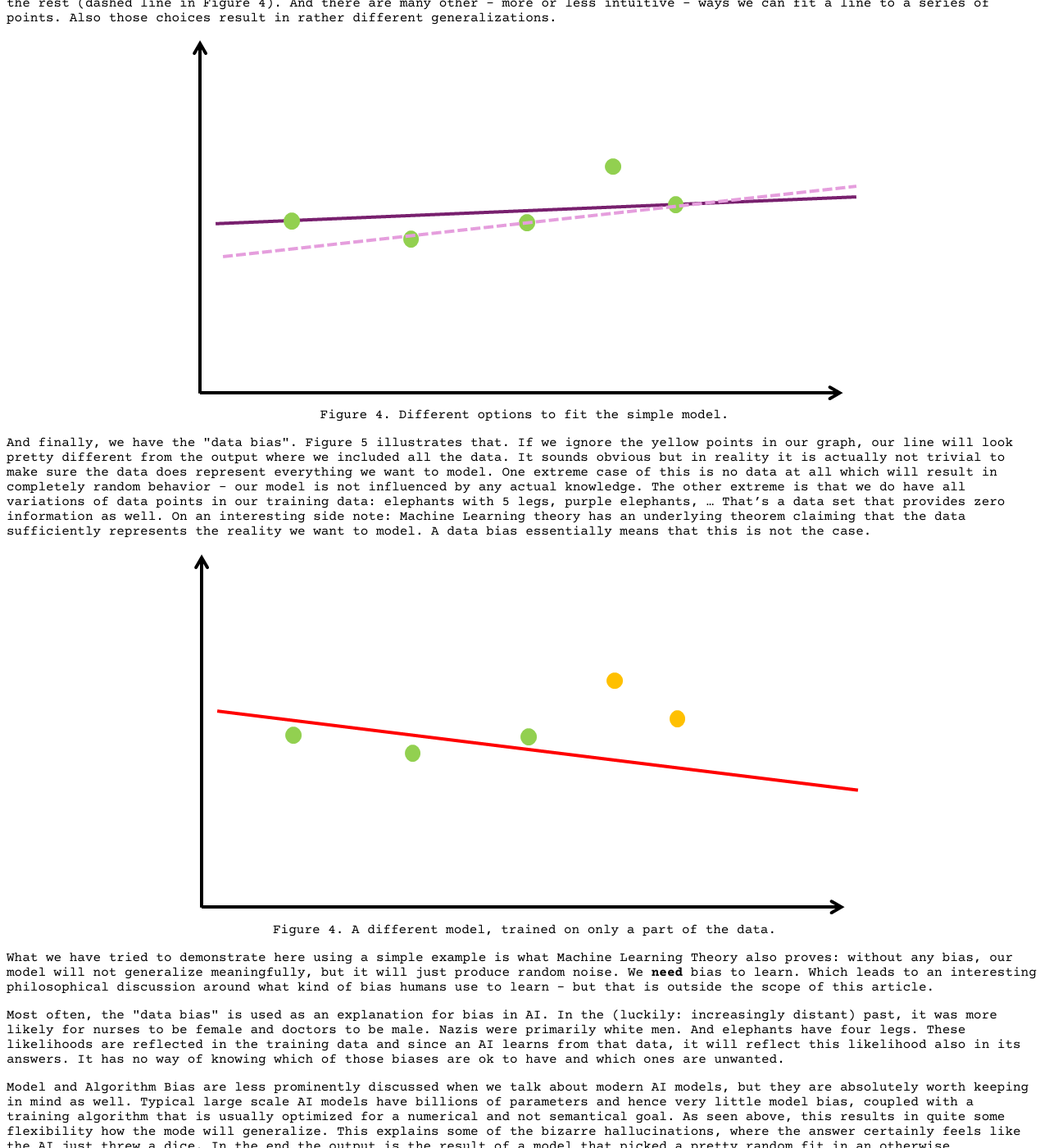
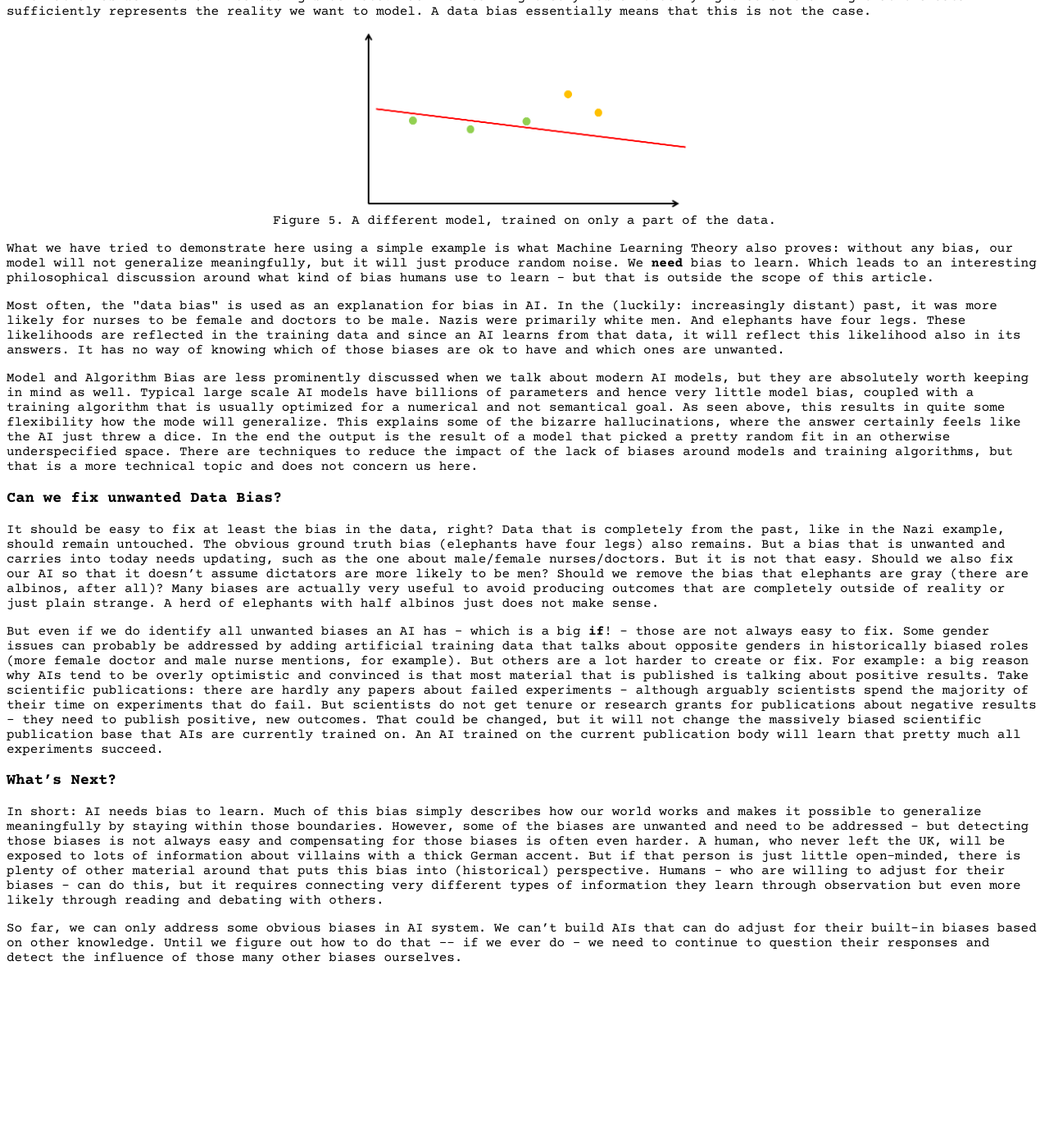
Before and after one commit to michael-berthold/michael-berthold.github.io, a Jekyll site: the page built from _posts/2026-02-18-bias-good-or-bad.md, in a window 1280 px wide and 1400 px high, scrolled down 2141 px. Shown: the whole window at 82% size. Built offline with Jekyll 4.4.1, drawn with Linux system fonts in a browser that asks for light colours; our own code applies the rules of GitHub Pages for plain Markdown files; after the commit the page ends 3334 px from its top, so only the background shows below that.

Commit message:
scaled images

```diff
--- a/_posts/2026-02-18-bias-good-or-bad.md
+++ b/_posts/2026-02-18-bias-good-or-bad.md
@@ -20,7 +20,7 @@ From machine learning theory – and if we call it AI or not, all the methods us
 Let's assume we have a very simple problem: based on some input values we want to predict output values. Figure 1 shows a couple of training points: the horizontal axis are the inputs; the vertical axis shows the outputs.
 
 <p align="center">
-<img src="{{ '/assets/images/bias_figure1.PNG' | relative_url }}" width="300" alt="Training data.">
+<img src="{{ '/assets/images/bias_figure1.PNG' | relative_url }}" width="400" alt="Training data.">
 <br>
 Figure 1. A simple example of training data.
 </p>
@@ -28,7 +28,7 @@ Figure 1. A simple example of training data.
 We now want to train a model that helps us predict outputs also in-between (or to the left/right of) the data points we had available during training. A classic regression problem, right? The natural instinct is to draw a straight line and use that as \"model\": see Figure 2. That seems to be the only one and best solution.
 
 <p align="center">
-<img src="{{ '/assets/images/bias_figure2.PNG' | relative_url }}" alt="Simple regression line.">
+<img src="{{ '/assets/images/bias_figure2.PNG' | relative_url }}" width="400" alt="Simple regression line.">
 <br>
 Figure 2. An intuitive and simple model.
 </p>
@@ -36,7 +36,7 @@ Figure 2. An intuitive and simple model.
 But by doing this, we have already injected a bias: we have limited the types of models we can use (only a straight line). Figure 3 shows two examples for models that come from a different family: and as we can see, they do fit the training data even better, but they also produce widely different predictions for points that aren't exactly our training data points. Clearly the choice of model influences heavily what kind of generalizations are possible. We call this \"model bias\".
 
 <p align="center">
-<img src="{{ '/assets/images/bias_figure3.PNG' | relative_url }}" alt="More complex models.">
+<img src="{{ '/assets/images/bias_figure3.PNG' | relative_url }}" width="400" alt="More complex models.">
 <br>
 Figure 3. Two more complex models.
 </p>
@@ -44,7 +44,7 @@ Figure 3. Two more complex models.
 Figure 4 shows how the way we train the model injects another bias (the \"algorithmic bias\"). We go back to the model being a straight line. We can now put that line nicely in the middle of the data points (as we have seen in Figure 2), we can align it with the first and last data point (pink line in Figure 4), or we can fix it to the middle data point and adjust the angle so it fits the rest (dashed line in Figure 4). And there are many other - more or less intuitive - ways we can fit a line to a series of points. Also those choices result in rather different generalizations.
 
 <p align="center">
-<img src="{{ '/assets/images/bias_figure4.PNG' | relative_url }}" alt="Different fits of the simple line.">
+<img src="{{ '/assets/images/bias_figure4.PNG' | relative_url }}" width="400" alt="Different fits of the simple line.">
 <br>
 Figure 4. Different options to fit the simple model.
 </p>
@@ -52,9 +52,9 @@ Figure 4. Different options to fit the simple model.
 And finally, we have the \"data bias\". Figure 5 illustrates that. If we ignore the yellow points in our graph, our line will look pretty different from the output where we included all the data. It sounds obvious but in reality it is actually not trivial to make sure the data does represent everything we want to model. One extreme case of this is no data at all which will result in completely random behavior – our model is not influenced by any actual knowledge. The other extreme is that we do have all variations of data points in our training data: elephants with 5 legs, purple elephants, ... That's a data set that provides zero information as well. On an interesting side note: Machine Learning theory has an underlying theorem claiming that the data sufficiently represents the reality we want to model. A data bias essentially means that this is not the case.
 
 <p align="center">
-<img src="{{ '/assets/images/bias_figure5.PNG' | relative_url }}" alt="Model with subset of the data.">
+<img src="{{ '/assets/images/bias_figure5.PNG' | relative_url }}" width="400" alt="Model with subset of the data.">
 <br>
-Figure 4. A different model, trained on only a part of the data.
+Figure 5. A different model, trained on only a part of the data.
 </p>
 
 What we have tried to demonstrate here using a simple example is what Machine Learning Theory also proves: without any bias, our model will not generalize meaningfully, but it will just produce random noise. We **need** bias to learn. Which leads to an interesting philosophical discussion around what kind of bias humans use to learn - but that is outside the scope of this article.
```
